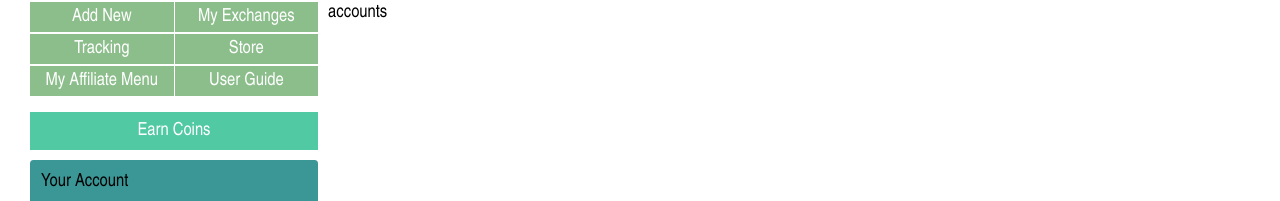
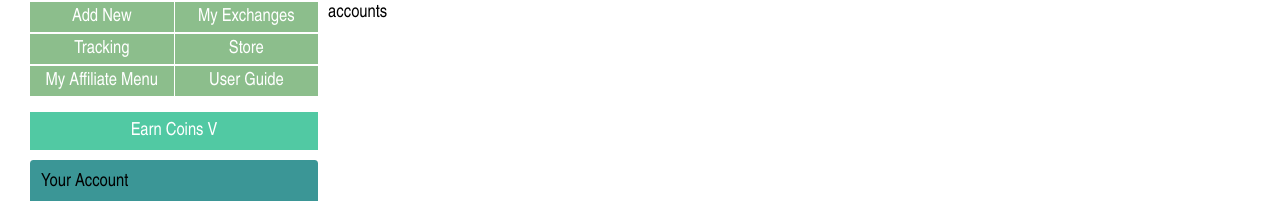
Before and after one commit to Tetka3/np-social, a React (Create React App) app: page /np-social/dashboard in a window 1280 px wide. Shown: the part 139-340 px from the top of the page. Built offline with nearby package versions, Linux system fonts and the light colour scheme.

Commit message:
first commit

```diff
--- a/src/components/dashboardEl/EarnCoins.jsx
+++ b/src/components/dashboardEl/EarnCoins.jsx
@@ -4,7 +4,7 @@ const EarnCoins = ({ onAdd }) => {
 
   return (
     <div className='earnCoins'>
-      <button onClick={onAdd}>Earn Coins</button>
+      <button onClick={onAdd}>Earn Coins V</button>
     </div>
   )
 }
```
